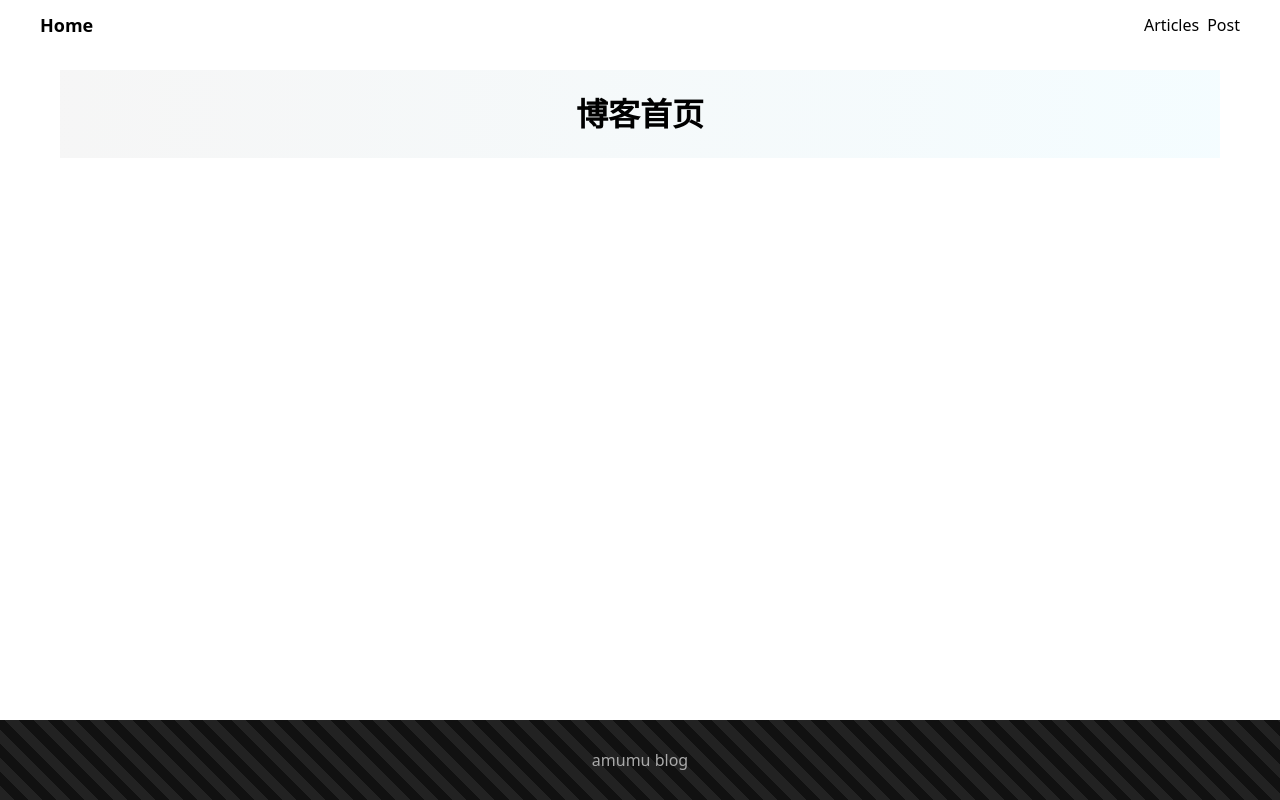
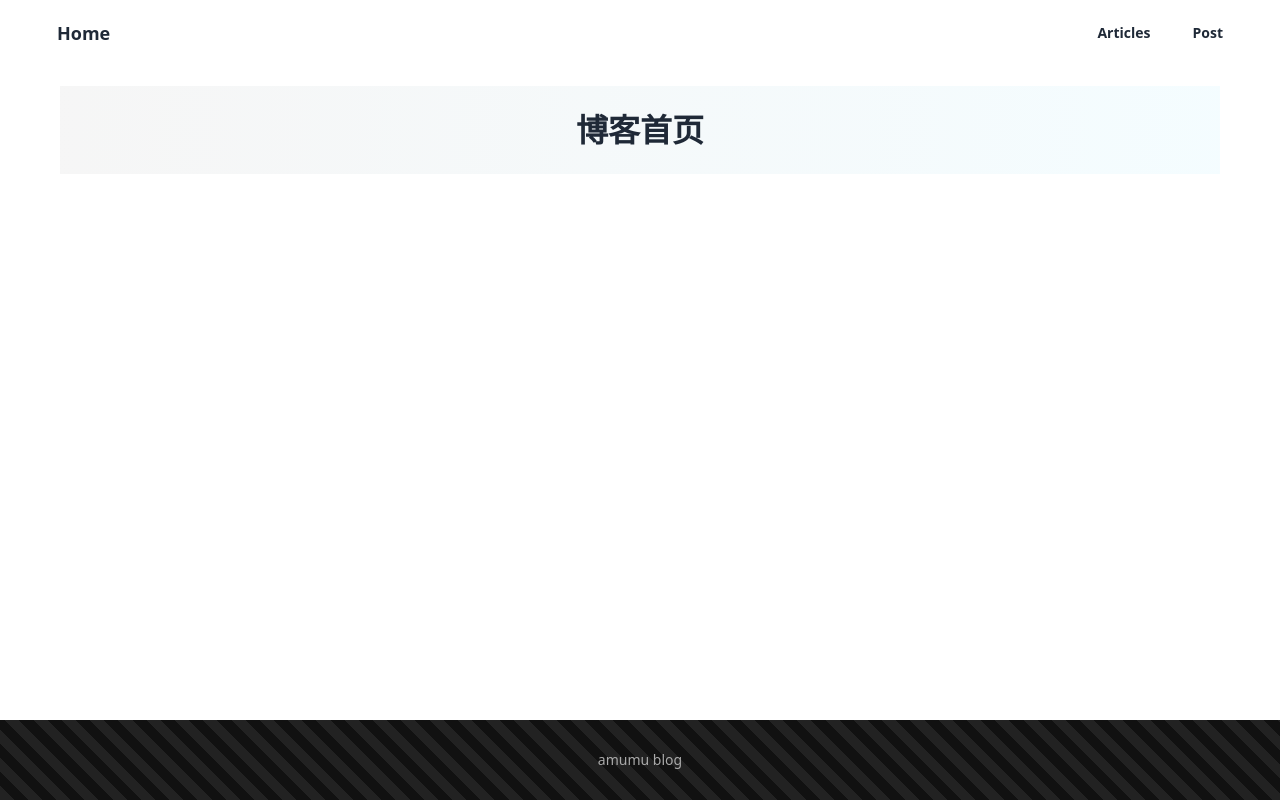
Before and after one commit to yurina-cafe/blog, a Nuxt app: page / in a window 1280 px wide. Built offline with nearby package versions, Linux system fonts and the light colour scheme.

Commit message:
add dasyui

```diff
--- a/components/navigator/index.vue
+++ b/components/navigator/index.vue
@@ -7,20 +7,24 @@
     <div class="navigator-content">
       <div class="flex-1">
         <NuxtLink to="/">
-          <span class="navigator__title">
+          <button class="btn btn-ghost navigator__title">
             Home
-          </span>
+          </button>
         </NuxtLink>
       </div>
       <div class="flex gap-2">
         <div>
           <NuxtLink to="/articles">
-            Articles
+            <button class="btn btn-ghost">
+              Articles
+            </button>
           </NuxtLink>
         </div>
         <div>
           <NuxtLink to="/post">
-            Post
+            <button class="btn btn-ghost">
+              Post
+            </button>
           </NuxtLink>
         </div>
       </div>
@@ -31,7 +35,7 @@
 <style scoped lang="scss">
 .navigator {
   @apply h-[50px] w-full;
-  @apply flex justify-center py-2;
+  @apply flex justify-center my-2;
 
   &-content {
     @apply backdrop-blur max-w-[1200px] w-full;
--- a/package.json
+++ b/package.json
@@ -24,6 +24,7 @@
     "@eslint/js": "^9.8.0",
     "@nuxtjs/tailwindcss": "^6.12.0",
     "cross-env": "^7.0.3",
+    "daisyui": "^4.12.10",
     "sass": "^1.77.4",
     "typescript-eslint": "^8.0.0"
   },
--- /dev/null
+++ b/tailwind.config.js
@@ -0,0 +1,7 @@
+import daisyui from "daisyui"
+module.exports = {
+  //...
+  plugins: [
+    daisyui,
+  ],
+}
```
Also changed, not shown: 1 other file (tests, documents, lock files or other folders).
